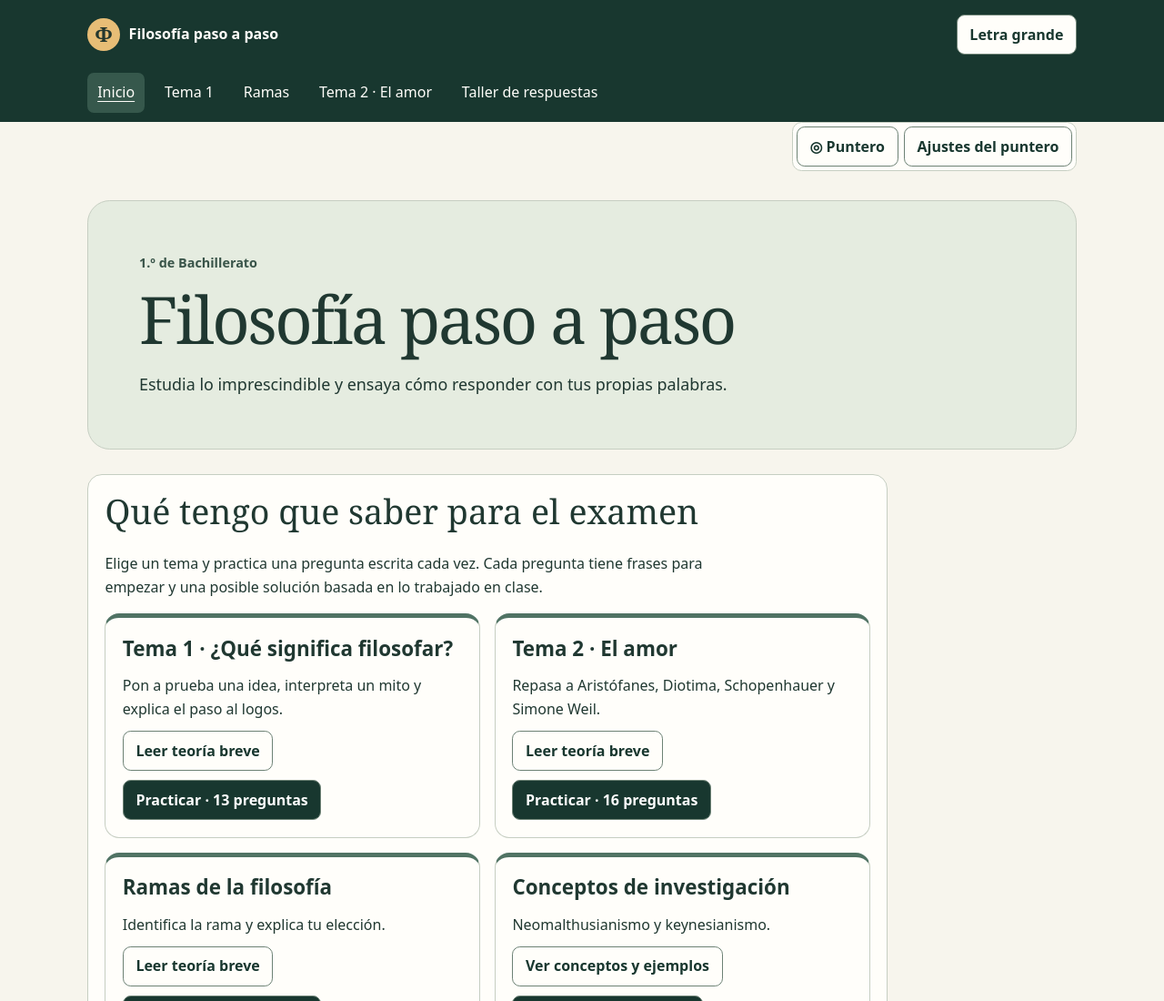
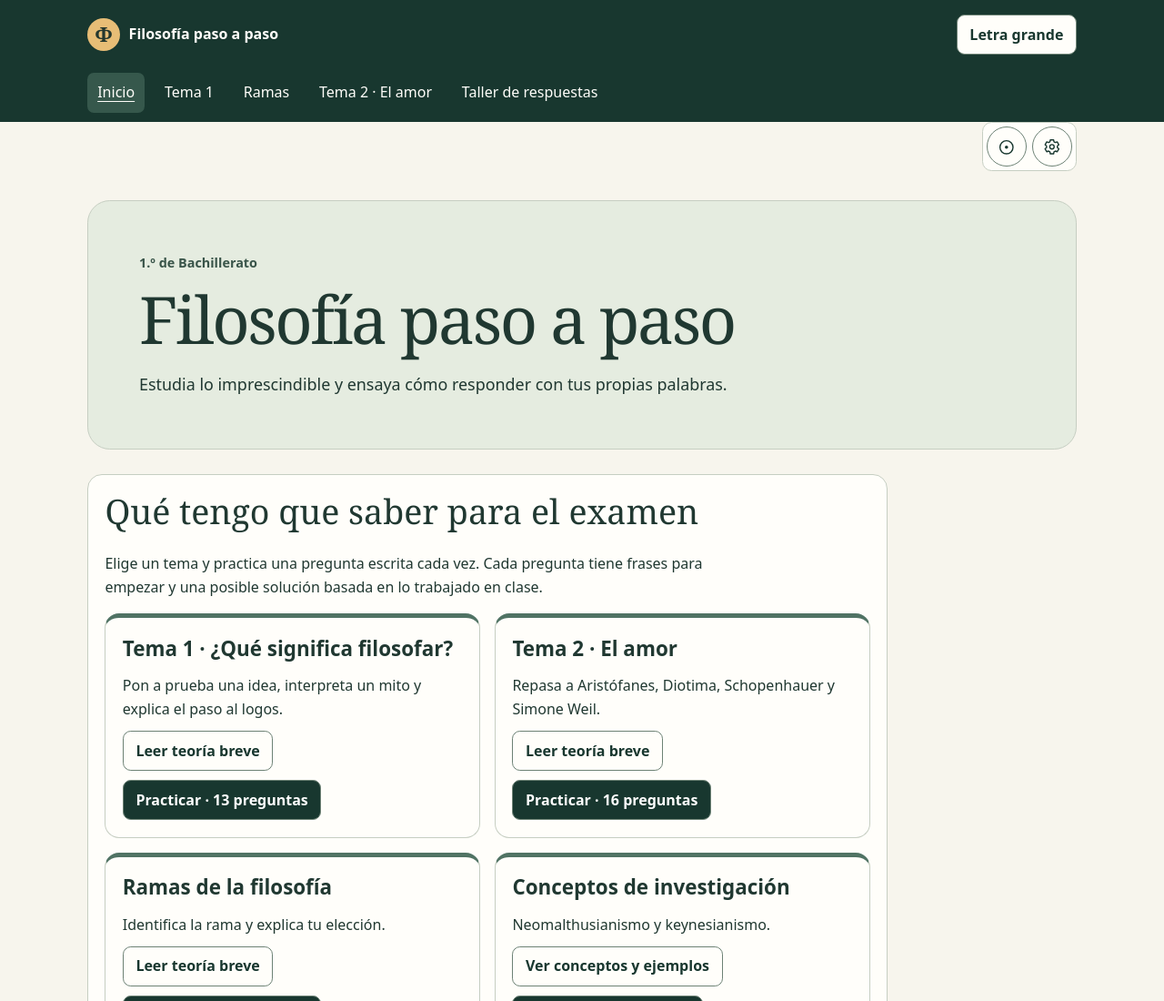
Before and after one commit to orientadoracarmenmora-max/filosofia-paso-a-paso, a plain HTML site: page index.html in a window 1280 px wide. Shown: the top 1100 px of the page at 91% size. Drawn offline with Linux system fonts and the light colour scheme.

Commit message:
Muestra el puntero y sus ajustes como iconos

```diff
--- a/index.html
+++ b/index.html
@@ -103,6 +103,9 @@ select{font:inherit;color:inherit;background:white;border:1px solid #6d8275;bord
 #capa-puntero.multiplicar{mix-blend-mode:multiply}
 main.puntero-activo{touch-action:none;cursor:crosshair}
 @media print{.barra-puntero,#capa-puntero{display:none!important}}
+.icono-puntero{display:inline-grid;place-items:center;width:2.75rem;height:2.75rem;padding:0;border-radius:50%}
+.icono-puntero svg{width:1.35rem;height:1.35rem;fill:none;stroke:currentColor;stroke-width:1.55;stroke-linejoin:round}
+.icono-puntero[aria-expanded=true]{background:#eaf0e5}
 </style>
 
 </head>
@@ -119,8 +122,8 @@ main.puntero-activo{touch-action:none;cursor:crosshair}
 </header>
 <div class="barra-puntero marco" id="barra-puntero" hidden>
  <div class="controles-puntero">
-  <button type="button" id="activar-puntero" aria-pressed="false"><span aria-hidden="true">◎</span> Puntero</button>
-  <button type="button" id="abrir-ajustes-puntero" aria-expanded="false" aria-controls="ajustes-puntero">Ajustes del puntero</button>
+  <button type="button" class="icono-puntero" id="activar-puntero" aria-label="Puntero" aria-pressed="false"><svg viewBox="0 0 24 24" aria-hidden="true" focusable="false"><circle cx="12" cy="12" r="8"/><circle cx="12" cy="12" r="2" fill="currentColor" stroke="none"/></svg></button>
+  <button type="button" class="icono-puntero" id="abrir-ajustes-puntero" aria-label="Ajustes del puntero" aria-expanded="false" aria-controls="ajustes-puntero"><svg viewBox="0 0 24 24" aria-hidden="true" focusable="false"><path d="m10 3-.5 2.4-1.6.9-2.3-.8-2 3.5 1.8 1.6v1.8l-1.8 1.6 2 3.5 2.3-.8 1.6.9.5 2.4h4l.5-2.4 1.6-.9 2.3.8 2-3.5-1.8-1.6v-1.8l1.8-1.6-2-3.5-2.3.8-1.6-.9L14 3z"/><circle cx="12" cy="11.5" r="2.7"/></svg></button>
  </div>
  <section id="ajustes-puntero" class="panel ajustes-puntero" aria-label="Ajustes del puntero" hidden></section>
 </div>
```
